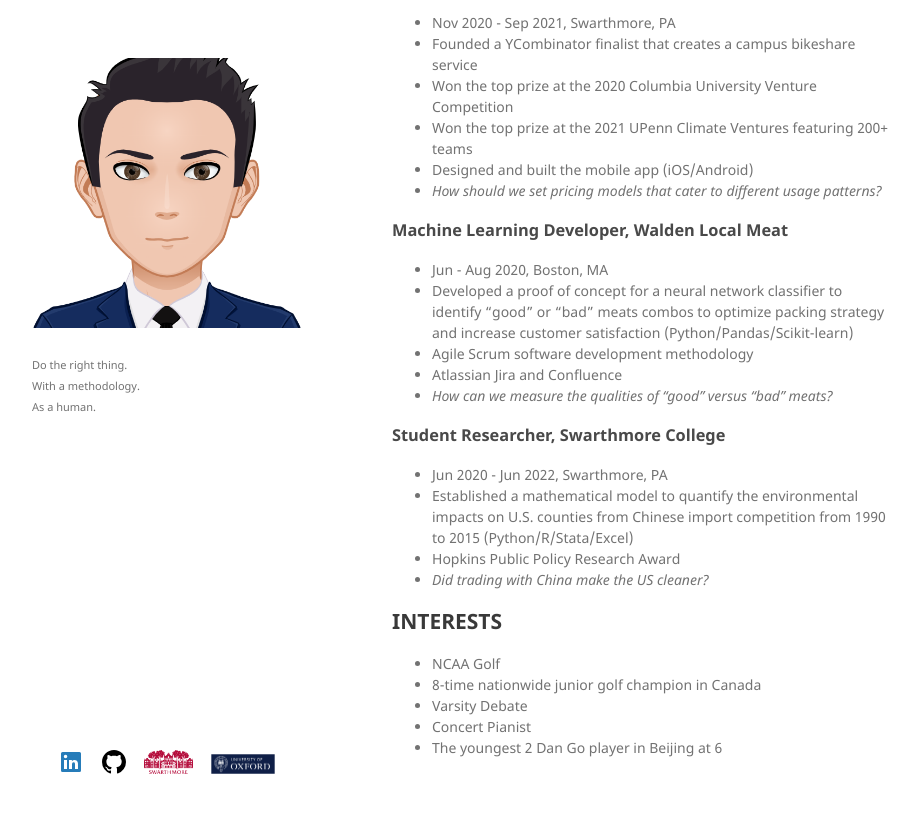
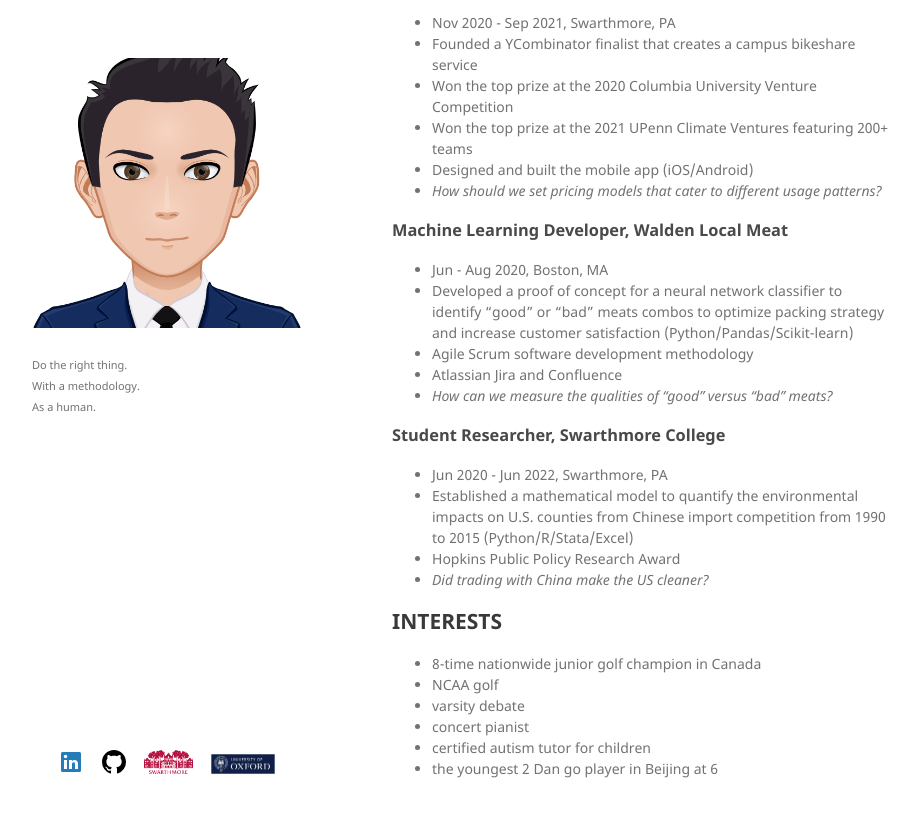
Before and after one commit to henrylei2000/henrylei2000.github.io, a Jekyll site: the page built from index.md, in a window 1280 px wide and 900 px high, scrolled down 2024 px. Shown: the top 817 px of the window, without its empty margins (178-1094 px from the left). Built offline with Jekyll 4.4.1, drawn with Linux system fonts in a browser that asks for light colours; our own code applies the rules of GitHub Pages for plain Markdown files.

Commit message:
autism tutor

```diff
--- a/index.md
+++ b/index.md
@@ -93,8 +93,9 @@
 - _Did trading with China make the US cleaner?_
 
 ## INTERESTS
-- NCAA Golf
 - 8-time nationwide junior golf champion in Canada
-- Varsity Debate
-- Concert Pianist
-- The youngest 2 Dan Go player in Beijing at 6
+- NCAA golf
+- varsity debate
+- concert pianist
+- certified autism tutor for children
+- the youngest 2 Dan go player in Beijing at 6
```
